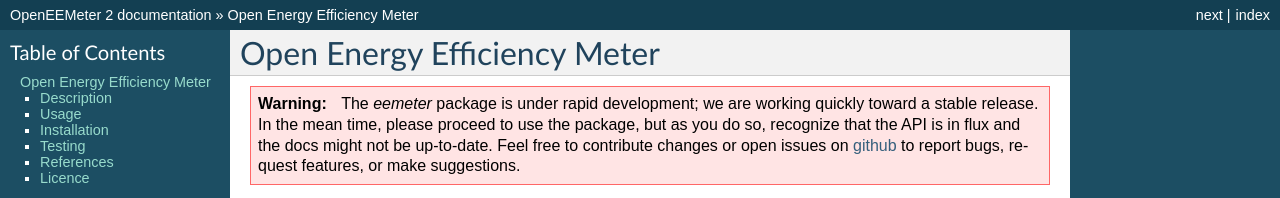
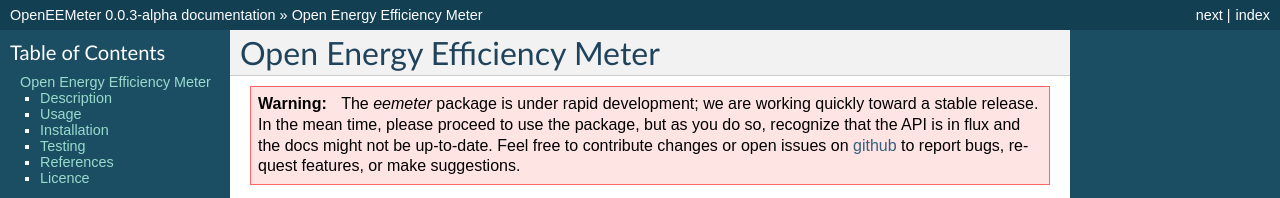
Before and after one commit to openeemeter/eemeter, a Sphinx documentation site: the page built from docs/index.rst, in a window 1280 px wide and 900 px high. Shown: the top 198 px of the window. Built offline with Sphinx 7.4.7, drawn with Linux system fonts in a browser that asks for light colours; some of the changed text lies outside the part shown.

Commit message:
bump version

```diff
--- a/docs/conf.py
+++ b/docs/conf.py
@@ -68,7 +68,7 @@
 # The short X.Y version.
 version = '0.0'
 # The full version, including alpha/beta/rc tags.
-release = '2'
+release = '0.0.3-alpha'
 
 # The language for content autogenerated by Sphinx. Refer to documentation
 # for a list of supported languages.
--- a/eemeter/__init__.py
+++ b/eemeter/__init__.py
@@ -1,5 +1,5 @@
 # Version
-VERSION = (0, 0, 2)
+VERSION = (0, 0, 3)
 
 def get_version():
     return '{}.{}.{}'.format(VERSION[0], VERSION[1], VERSION[2])
```
